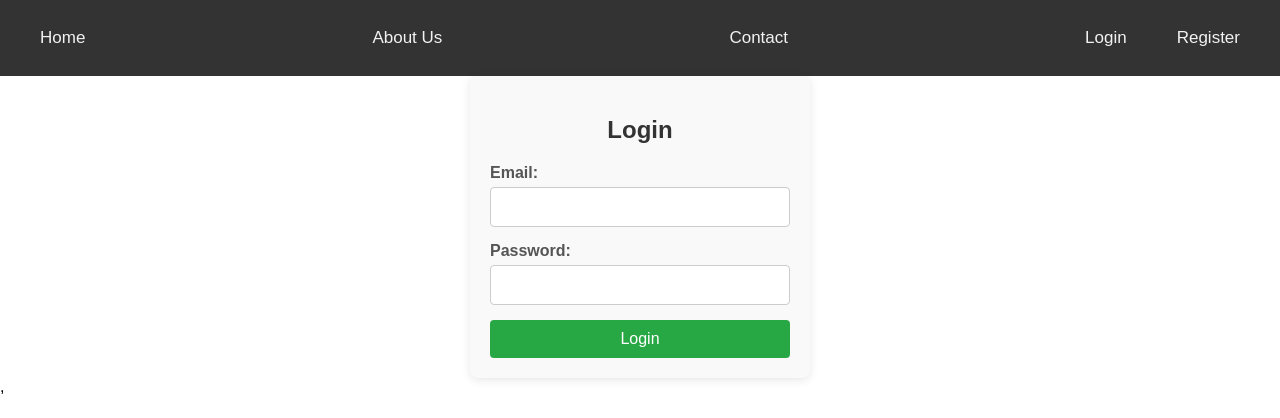
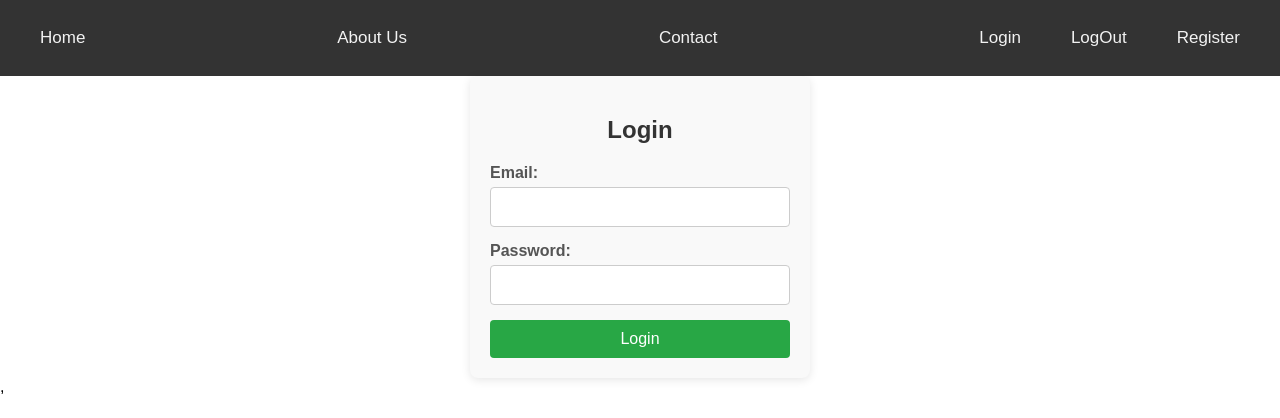
Before and after one commit to tmgnisc/Learning-Mern, a React (Vite) app in the folder client/: page /login in a window 1280 px wide. Shown: the top 418 px of the page. Built offline with nearby package versions, Linux system fonts and the light colour scheme.

Commit message:
implementing logout/login toggle in navbar

```diff
--- a/client/src/components/Navbar.jsx
+++ b/client/src/components/Navbar.jsx
@@ -9,6 +9,7 @@ const NavBar = () => {
       <NavLink to="/contact">Contact</NavLink>
       <div className="navbar-right">
         <NavLink to="/login">Login</NavLink>
+        <NavLink to="/logout">LogOut</NavLink>
         <NavLink to="/register">Register</NavLink>
       </div>
     </div>
```
